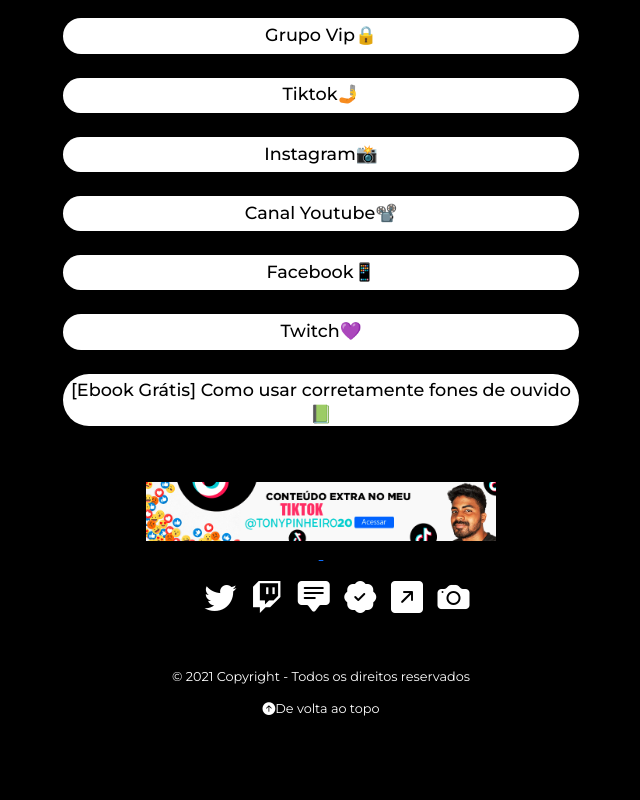
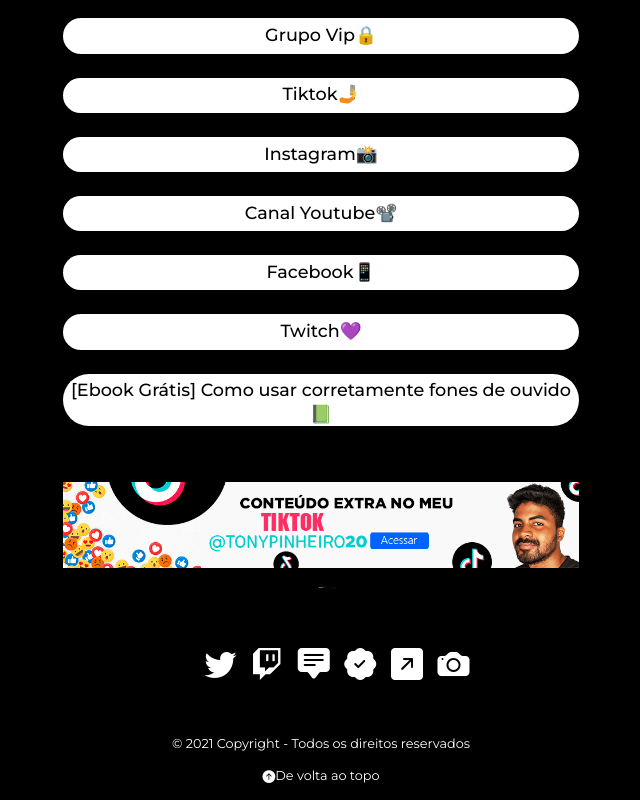
Before and after one commit to tonypinheiro/tonypinheiro20, a plain HTML site: page index.html in a window 1280 px wide. Shown: the part 907-1707 px from the top of the page, without its empty margins (319-959 px from the left). Before the commit the page ends 1640 px from the top, so only its background shows below. Drawn offline with Linux system fonts and the light colour scheme; files whose address does not match are found by name.

Commit message:
Update index.html

```diff
--- a/index.html
+++ b/index.html
@@ -107,11 +107,13 @@
                         <p>Link</p>
                     -->
                     </a>
+                    <p>&nbsp;</p>
+                <a href="https://www.tiktok.com/@tonypinheiro20?" target="_blank"><img src="img/banner-900x150_2.gif" width="100%">
+                    <p>&nbsp;</p>
                 </div>
             </div>
         </div>
-    <a href="https://www.tiktok.com/@tonypinheiro20?" target="_blank"><img src="img/banner-900x150_2.gif" width="350">
-         <p>&nbsp;</p>
+
         <!--Social-->
         <div class="container-fluid social">
             <div class="row">
```
